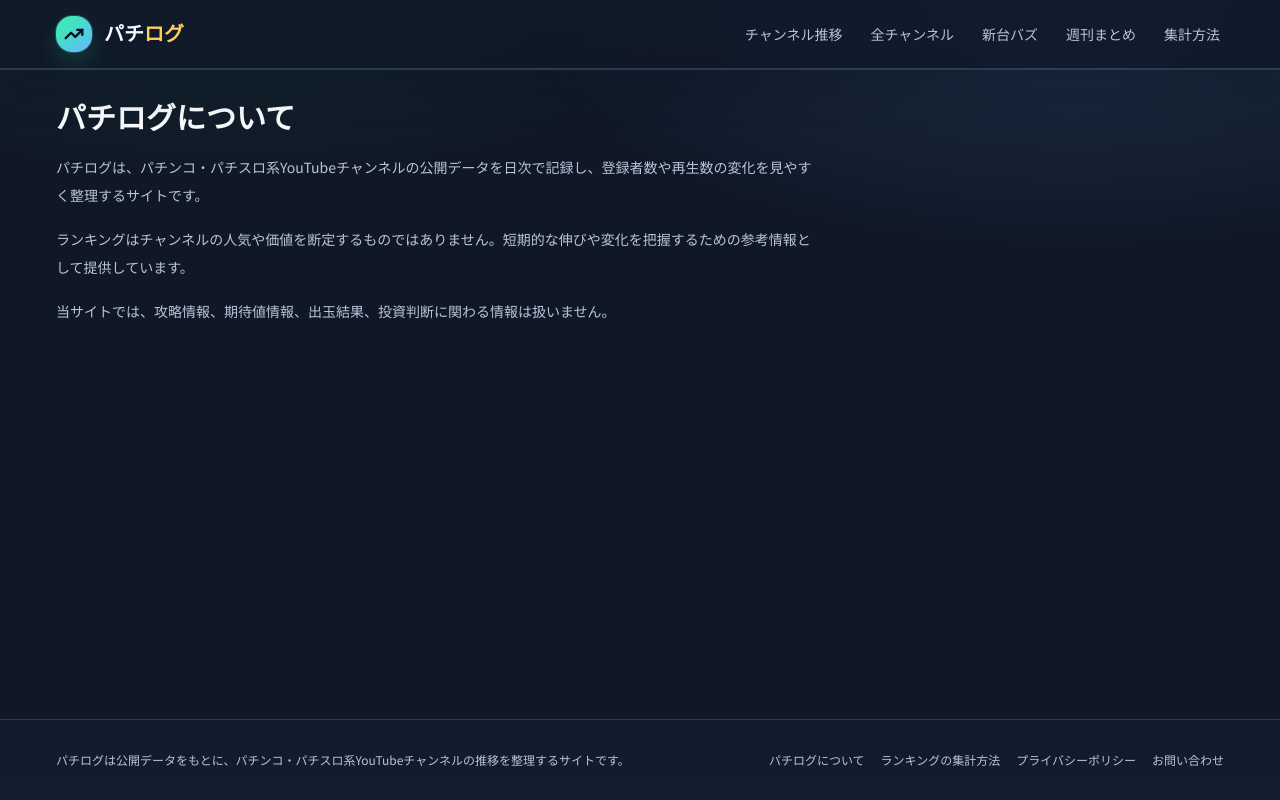
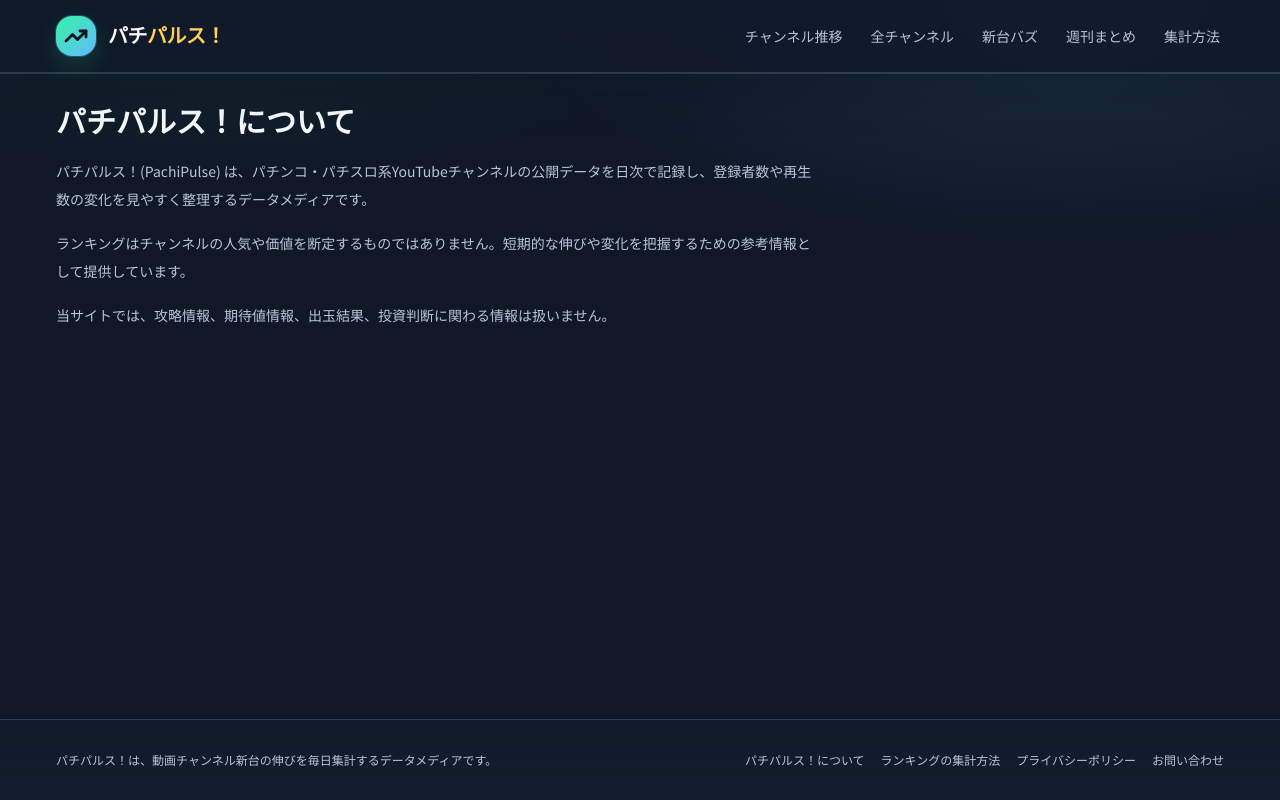
Before and after one commit to nomsolab-web/pachilog, a React (Vite) app in the folder packages/web/: page /about in a window 1280 px wide. Built offline with nearby package versions, Linux system fonts and the light colour scheme; what hono would draw is missing.

Commit message:
feat: rebrand public site as パチパルス！

```diff
--- a/packages/web/index.html
+++ b/packages/web/index.html
@@ -1,18 +1,35 @@
 <!doctype html>
-<html lang="en">
+<html lang="ja">
 	<head>
 		<meta charset="UTF-8" />
 		<meta name="viewport" content="width=device-width, initial-scale=1.0" />
 		<link rel="icon" href="/favicon.ico" />
 		<meta property="og:image" content="/og-image.png" />
+		<meta property="og:site_name" content="パチパルス！" />
+		<meta property="og:title" content="パチパルス！｜パチンコパチスロ動画新台トレンド" />
+		<meta
+			property="og:description"
+			content="パチンコパチスロ系YouTube動画、チャンネル、新台の伸びを毎日集計。公開データから今注目されている動画や機種を紹介します。"
+		/>
+		<meta name="twitter:card" content="summary_large_image" />
+		<meta name="twitter:title" content="パチパルス！｜パチンコパチスロ動画新台トレンド" />
+		<meta
+			name="twitter:description"
+			content="パチンコパチスロ系YouTube動画、チャンネル、新台の伸びを毎日集計。公開データから今注目されている動画や機種を紹介します。"
+		/>
+		<meta name="application-name" content="パチパルス！" />
+		<meta name="apple-mobile-web-app-title" content="パチパルス！" />
 		<link rel="preconnect" href="https://fonts.googleapis.com" />
 		<link rel="preconnect" href="https://fonts.gstatic.com" crossorigin />
 		<link
 			href="https://fonts.googleapis.com/css2?family=Noto+Sans+JP:wght@400;500;700;900&family=Poppins:wght@500;600;700;800&display=swap"
 			rel="stylesheet"
 		/>
-		<title>パチログ | パチスロ系YouTuber推移トラッカー</title>
-		<meta name="description" content="パチスロ・パチンコ系YouTuberのチャンネル登録者数・再生数の推移を自動収集して可視化するトラッカーサイト" />
+		<title>パチパルス！｜パチンコパチスロ動画新台トレンド</title>
+		<meta
+			name="description"
+			content="パチンコパチスロ系YouTube動画、チャンネル、新台の伸びを毎日集計。公開データから今注目されている動画や機種を紹介します。"
+		/>
 	</head>
 	<body>
 		<div id="root"></div>
--- a/packages/web/src/web/components/layout.tsx
+++ b/packages/web/src/web/components/layout.tsx
@@ -7,13 +7,13 @@ export function Layout({ children }: { children: React.ReactNode }) {
     <div className="min-h-screen flex flex-col">
       <header className="site-header border-b border-border/80 sticky top-0 z-10 backdrop-blur-xl">
         <div className="max-w-[1200px] mx-auto px-4 py-3 sm:py-4 flex flex-col gap-3 sm:flex-row sm:items-center sm:justify-between">
-          <Link to="/" className="brand-logo flex items-center gap-3 font-display font-extrabold text-xl shrink-0">
-            <span className="brand-mark size-9 rounded-xl flex items-center justify-center">
-              <TrendingUp className="size-5 text-primary-foreground" strokeWidth={2.8} />
+          <Link to="/" aria-label="パチパルス！ ホーム" className="brand-logo flex items-center gap-3 font-display font-extrabold text-xl shrink-0">
+            <span className="brand-mark size-10 rounded-2xl flex items-center justify-center">
+              <TrendingUp className="size-6 text-primary-foreground" strokeWidth={2.8} />
             </span>
-            <span className="leading-none">
+            <span className="leading-none tracking-tight">
               <span className="text-foreground">パチ</span>
-              <span className="text-gold">ログ</span>
+              <span className="text-gold">パルス！</span>
             </span>
           </Link>
           <nav className="text-sm flex items-center gap-2 overflow-x-auto whitespace-nowrap pb-1 sm:gap-5 sm:overflow-visible sm:pb-0">
@@ -39,11 +39,11 @@ export function Layout({ children }: { children: React.ReactNode }) {
       <footer className="site-footer border-t border-border/80">
         <div className="max-w-[1200px] mx-auto px-4 py-8 flex flex-col gap-4 sm:flex-row sm:items-center sm:justify-between">
           <p className="text-xs text-muted-foreground">
-            パチログは公開データをもとに、パチンコ・パチスロ系YouTubeチャンネルの推移を整理するサイトです。
+            パチパルス！は、動画チャンネル新台の伸びを毎日集計するデータメディアです。
           </p>
           <nav className="flex flex-wrap gap-x-4 gap-y-2 text-xs text-muted-foreground">
             <Link to="/about" className="hover:text-foreground transition-colors">
-              パチログについて
+              パチパルス！について
             </Link>
             <Link to="/methodology" className="hover:text-foreground transition-colors">
               ランキングの集計方法
--- a/packages/web/src/web/pages/about.tsx
+++ b/packages/web/src/web/pages/about.tsx
@@ -1,10 +1,10 @@
 function AboutPage() {
   return (
     <article className="max-w-3xl">
-      <h1 className="font-display font-extrabold text-3xl mb-4">パチログについて</h1>
+      <h1 className="font-display font-extrabold text-3xl mb-4">パチパルス！について</h1>
       <div className="space-y-4 text-sm leading-7 text-muted-foreground">
         <p>
-          パチログは、パチンコ・パチスロ系YouTubeチャンネルの公開データを日次で記録し、登録者数や再生数の変化を見やすく整理するサイトです。
+          パチパルス！(PachiPulse) は、パチンコ・パチスロ系YouTubeチャンネルの公開データを日次で記録し、登録者数や再生数の変化を見やすく整理するデータメディアです。
         </p>
         <p>
           ランキングはチャンネルの人気や価値を断定するものではありません。短期的な伸びや変化を把握するための参考情報として提供しています。
--- a/packages/web/src/web/pages/contact.tsx
+++ b/packages/web/src/web/pages/contact.tsx
@@ -4,7 +4,7 @@ function ContactPage() {
       <h1 className="font-display font-extrabold text-3xl mb-4">お問い合わせ</h1>
       <div className="space-y-4 text-sm leading-7 text-muted-foreground">
         <p>
-          掲載チャンネル、データの修正、サイトへのご意見は、運営者のGitHubリポジトリまたは公開プロフィールに記載の連絡先からお問い合わせください。
+          パチパルス！への掲載チャンネル、データの修正、サイトへのご意見は、運営者のGitHubリポジトリまたは公開プロフィールに記載の連絡先からお問い合わせください。
         </p>
         <p>
           チャンネルの削除や表示内容の確認依頼では、対象チャンネル名、URL、確認したい内容を添えてご連絡ください。
--- a/packages/web/src/web/pages/index.tsx
+++ b/packages/web/src/web/pages/index.tsx
@@ -53,10 +53,10 @@ function Index() {
     <div>
       <section className="site-hero rounded-2xl px-5 py-6 mb-10 sm:px-7 sm:py-8">
         <h1 className="font-display font-extrabold text-3xl sm:text-4xl mb-3">
-          パチンコパチスロ系YouTuber、今伸びてるのは？
+          パチンコパチスロの「今」をデータで追う。
         </h1>
         <p className="text-muted-foreground max-w-3xl leading-7">
-          チャンネル登録者数と再生数の推移を毎日自動で集計し、直近の伸びをランキング化しています。期待値や攻略情報ではなく、公開データの変化だけを扱います。
+          パチンコパチスロ系YouTube動画、チャンネル、新台の伸びを毎日集計するデータメディアです。公開データの変化だけを見やすく整理し、今注目されている動きを追えます。
         </p>
         <div className="mt-5 flex flex-wrap items-center gap-x-4 gap-y-2 text-sm text-muted-foreground">
           <span className="inline-flex items-center gap-1.5">
--- a/packages/web/src/web/pages/methodology.tsx
+++ b/packages/web/src/web/pages/methodology.tsx
@@ -6,7 +6,7 @@ function MethodologyPage() {
         <section>
           <h2 className="font-display font-semibold text-lg text-foreground mb-2">チャンネルランキング</h2>
           <p>
-            登録対象チャンネルの公開されている登録者数を定期的に取得し、指定期間の最初のデータと最新データの差分で並べ替えています。
+            パチパルス！では、登録対象チャンネルの公開されている登録者数を定期的に取得し、指定期間の最初のデータと最新データの差分で並べ替えています。
           </p>
         </section>
         <section>
--- a/packages/web/src/web/pages/privacy.tsx
+++ b/packages/web/src/web/pages/privacy.tsx
@@ -6,7 +6,7 @@ function PrivacyPage() {
         <section>
           <h2 className="font-display font-semibold text-lg text-foreground mb-2">取得する情報</h2>
           <p>
-            当サイトは、投票機能の重複防止や不正利用対策のため、ブラウザから生成される識別情報を利用する場合があります。
+            パチパルス！は、投票機能の重複防止や不正利用対策のため、ブラウザから生成される識別情報を利用する場合があります。
           </p>
         </section>
         <section>
--- a/packages/web/vite.config.ts
+++ b/packages/web/vite.config.ts
@@ -2,9 +2,11 @@ import { defineConfig, loadEnv } from "vite";
 import react from "@vitejs/plugin-react";
 import tailwind from "@tailwindcss/vite"
 import path from "path";
+import { fileURLToPath } from "url";
 import runableAnalyticsPlugin from "./vite/plugins/runable-analytics-plugin";
 import honoDevPlugin from "./vite/plugins/hono-dev-plugin";
 
+const __dirname = path.dirname(fileURLToPath(import.meta.url));
 const root = path.resolve(__dirname, "../..");
 
 export default defineConfig(({ mode }) => {
```
Also changed, not shown: packages/web/src/web/components/share-button.tsx (+7 -6 lines), 1 other file (tests, documents, lock files or other folders).
